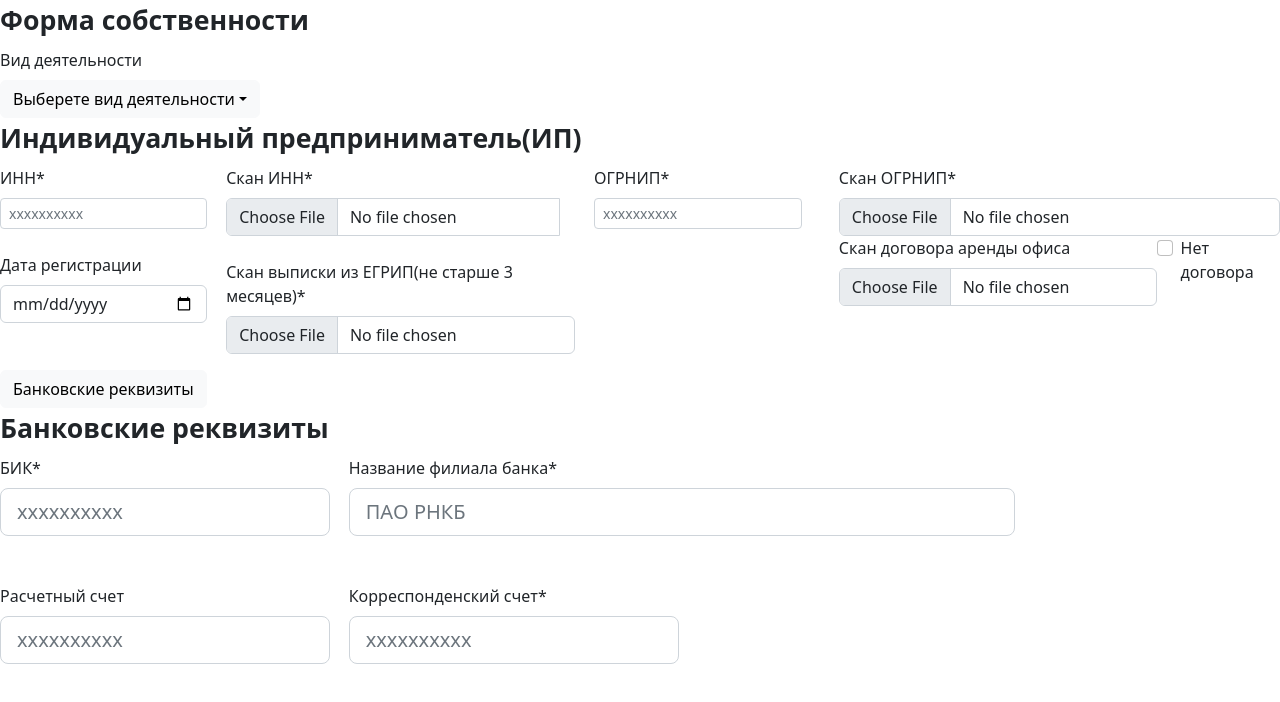
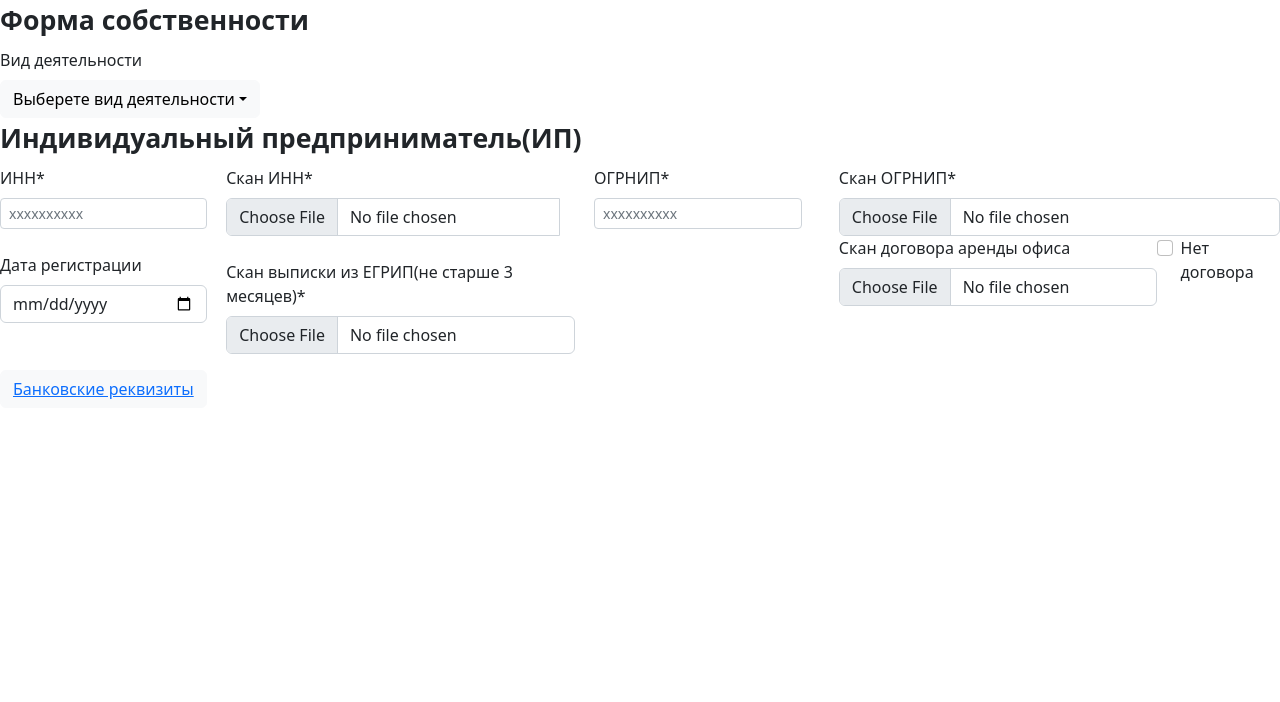
Before and after one commit to ADRNV/TestTaskEntityService, a React (Create React App) app in the folder TestTaskEntityService/ClientApp/: page / in a window 1280 px wide. Shown: the top 702 px of the page. Built offline with nearby package versions, Linux system fonts and the light colour scheme; no server answers.

Commit message:
Add routing

```diff
--- a/TestTaskEntityService/ClientApp/src/App.js
+++ b/TestTaskEntityService/ClientApp/src/App.js
@@ -1,6 +1,7 @@
 import React, {useEffect } from 'react';
 import PropertyForm from './components/PropertyForm/PropertyForm';
 import BankForm from './components/BankForm/BankForm';
+import { BrowserRouter, Link, Route, Routes } from 'react-router-dom';
 
 export default function App(){
 
@@ -11,10 +12,11 @@ export default function App(){
         localStorage.setItem("9709050939", "ООО Моя оборона")
     })
     return (
-        <div>
-            <PropertyForm></PropertyForm>
-            <BankForm></BankForm>
-        </div>
-
-     );
+        <BrowserRouter>
+            <Routes>
+                <Route key="propertyform" path='/' element={<PropertyForm/>}/>
+                <Route key="bankprops" path='/bankprops' element={<BankForm/>}/>
+        </Routes>
+    </BrowserRouter>
+    );
 }
--- a/TestTaskEntityService/ClientApp/src/components/PropertyForm/PropertyForm.jsx
+++ b/TestTaskEntityService/ClientApp/src/components/PropertyForm/PropertyForm.jsx
@@ -8,6 +8,7 @@ import '../CommonStyles/FormStyles.css'
 import { Button } from 'react-bootstrap'
 import EntityClient from '../../Services/EntityFaceClient'
 import { useFetchHook } from '../../hooks/useFetching'
+import { Link } from 'react-router-dom'
 
 export default function PropertyForm({props}) {
 
@@ -50,7 +51,7 @@ export default function PropertyForm({props}) {
             </Dropdown>
             </Form.Group>
             {determineProperty()}
-            <Button variant="light" onClick={() => fetching()}>Банковские реквизиты</Button>
+            <Button variant="light" onClick={() => fetching()}><Link to={"bankprops"}>Банковские реквизиты</Link></Button>
         </div>
   )
 }
--- a/TestTaskEntityService/ClientApp/src/index.js
+++ b/TestTaskEntityService/ClientApp/src/index.js
@@ -1,19 +1,20 @@
 import 'bootstrap/dist/css/bootstrap.css';
 import React from 'react';
 import { createRoot } from 'react-dom/client';
-import { BrowserRouter } from 'react-router-dom';
+import { BrowserRouter, Route, Routes } from 'react-router-dom';
 import App from './App';
 import * as serviceWorkerRegistration from './serviceWorkerRegistration';
 import reportWebVitals from './reportWebVitals';
+import PropertyForm from './components/PropertyForm/PropertyForm';
+import BankForm from './components/BankForm/BankForm';
 
 const baseUrl = document.getElementsByTagName('base')[0].getAttribute('href');
 const rootElement = document.getElementById('root');
 const root = createRoot(rootElement);
 
 root.render(
-  <BrowserRouter basename={baseUrl}>
-    <App />
-  </BrowserRouter>);
+  <App/>
+);
 
 // If you want your app to work offline and load faster, you can change
 // unregister() to register() below. Note this comes with some pitfalls.
```
